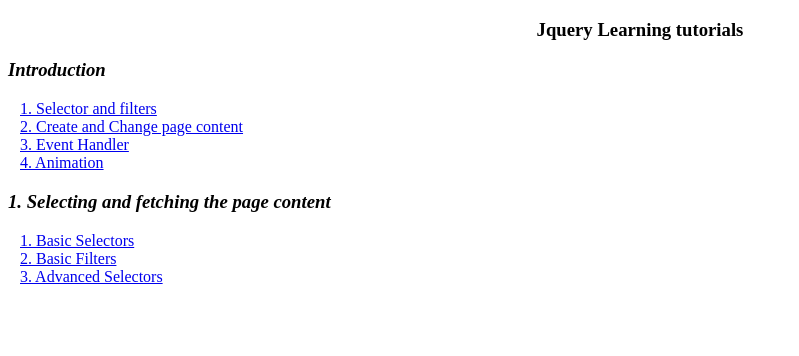
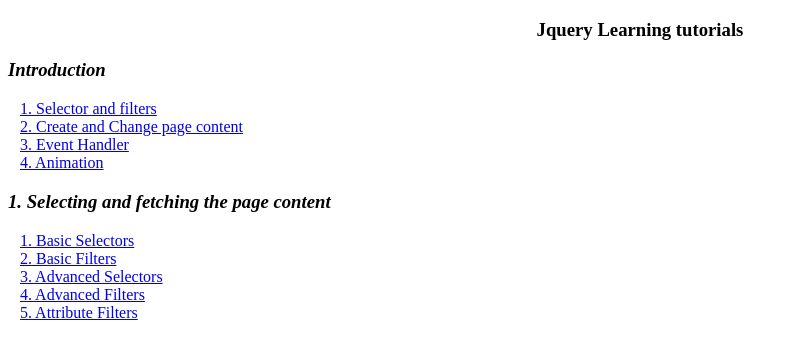
Before and after one commit to JayaramachandranAugustin/jquery-learning-tutorials, a plain HTML site: page WebContent/index.html in a window 1280 px wide. Shown: the whole page, without its empty margins (0-799 px from the left). Drawn offline with Linux system fonts and the light colour scheme.

Commit message:
advanced filters and attribute filters

```diff
--- a/WebContent/index.html
+++ b/WebContent/index.html
@@ -16,6 +16,8 @@ $("document").ready(function(){
 	$("body").append("&nbsp; &nbsp;<a href=\"HTML/fetching_page_content/basic_selectors.html\">1. Basic Selectors</a><br/>");
 	$("body").append("&nbsp; &nbsp;<a href=\"HTML/fetching_page_content/basic_filters.html\">2. Basic Filters</a><br/>");
 	$("body").append("&nbsp; &nbsp;<a href=\"HTML/fetching_page_content/advanced_selectors.html\">3. Advanced Selectors</a><br/>");
+	$("body").append("&nbsp; &nbsp;<a href=\"HTML/fetching_page_content/advanced_filters.html\">4. Advanced Filters</a><br/>");
+	$("body").append("&nbsp; &nbsp;<a href=\"HTML/fetching_page_content/attribute_filters.html\">5. Attribute Filters</a><br/>");
 });
 </script>
 </head>
```
